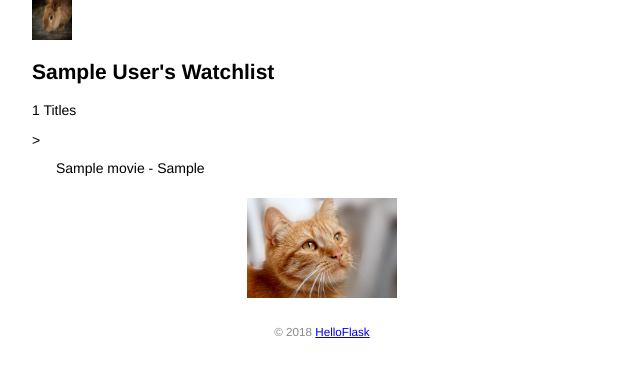
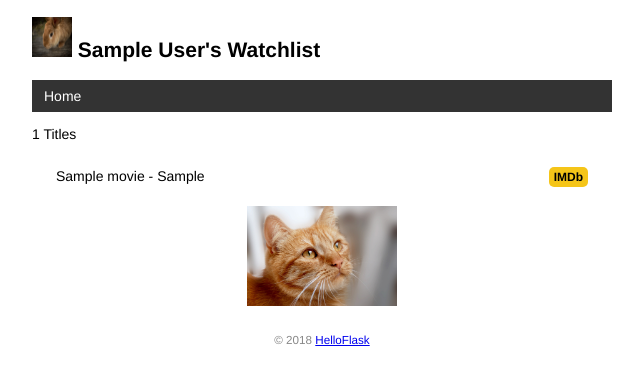
Before and after one commit to The-Sunspot/PyWebLearning, a Flask app: page / in a window 1280 px wide. Shown: the top 385 px of the page, without its empty margins (318-961 px from the left). Run offline with Flask 2, Linux system fonts and the light colour scheme; tables that the repository leaves empty hold one stand-in row (values such as "Sample post").

Commit message:
进阶模版

```diff
--- a/app.py
+++ b/app.py
@@ -20,31 +20,18 @@ class Movie(db.Model): # 表名将会是 movie
     id = db.Column(db.Integer, primary_key=True) # 主键
     title = db.Column(db.String(60)) # 电影标题
     year = db.Column(db.String(4)) # 电影年份
+@app.context_processor
+def inject_user(): # 函数名可以随意修改
+    user = User.query.first()
+    return dict(name=user.name) # 需要返回字典，等同于return {'user': user}
+
 @app.route('/')
 def index():
     user = User.query.first() # 读取用户记录
     movies = Movie.query.all() # 读取所有电影记录
-    return render_template('index.html', name=user.name, movies=movies)
+    return render_template('index.html', movies=movies)
 
-import click
-@app.cli.command()
-def forge():
-    name = 'Grey Li'
-    movies = [
-        {'title': 'My Neighbor Totoro', 'year': '1988'},
-        {'title': 'Dead Poets Society', 'year': '1989'},
-        {'title': 'A Perfect World', 'year': '1993'},
-        {'title': 'Leon', 'year': '1994'},
-        {'title': 'Mahjong', 'year': '1996'},
-        {'title': 'Swallowtail Butterfly', 'year': '1996'},
-        {'title': 'King of Comedy', 'year': '1999'},
-        {'title': 'Devils on the Doorstep', 'year': '1999'},
-        {'title': 'WALL-E', 'year': '2008'},
-        {'title': 'The Pork of Music', 'year': '2012'},
-    ]
-    user = User(name=name)
-    db.session.add(user)
-    for m in movies:
-        movie = Movie(title=m['title'], year=m['year'])
-        db.session.add(movie)
-    db.session.commit()
+@app.errorhandler(404) # 传入要处理的错误代码
+def page_not_found(e): # 接受异常对象作为参数
+    user = User.query.first()
+    return render_template('404.html'), 404 # 返回模板和状态码
--- a/static/css/style.css
+++ b/static/css/style.css
@@ -41,3 +41,39 @@ footer {
     margin: 0 auto;
     height: 100px;
 }
+nav ul {
+    list-style-type: none;
+    margin: 0;
+    padding: 0;
+    overflow: hidden;
+    background-color: #333;
+}
+
+nav li {
+    float: left;
+}
+
+nav li a {
+    display: block;
+    color: white;
+    text-align: center;
+    padding: 8px 12px;
+    text-decoration: none;
+}
+
+nav li a:hover {
+    background-color: #111;
+}
+.float-right {
+    float: right;
+}
+
+.imdb {
+    font-size: 12px;
+    font-weight: bold;
+    color: black;
+    text-decoration: none;
+    background: #F5C518;
+    border-radius: 5px;
+    padding: 3px 5px;
+}
--- /dev/null
+++ b/templates/base.html
@@ -0,0 +1,28 @@
+<!DOCTYPE html>
+<html lang="en">
+<head>
+    {% block head %}
+    <meta charset="utf-8">
+    <meta name="viewport" content="width=device-width, initial-scale=1.0">
+    <title>{{name }}'s Watchlist</title>
+    <link rel="icon" href="{{url_for('static',filename='firstfavicon.icon.ico')}}">
+    <link rel="stylesheet" href="{{ url_for('static', filename='css/style.css') }}" type="text/css">
+    {% endblock %}
+</head>
+<body>
+    <h2>
+       <img class="a" src="{{url_for('static',filename='images/a.jpg')}}" alt="a">
+        {{ name }}'s Watchlist
+    </h2>
+    <nav>
+        <ul>
+            <li><a href="{{ url_for('index') }}">Home</a></li>
+        </ul>
+    </nav>
+    {% block content %}
+    {% endblock %}
+    <footer>
+        <small>&copy; 2018 <a href="http://helloflask.com/tutorial">HelloFlask</a></small>
+	</footer>
+</body>
+</html>
--- a/templates/index.html
+++ b/templates/index.html
@@ -1,24 +1,15 @@
-<!DOCTYPE html>
-<html lang="en">
-    <head>
-        <meta charset="utf-8">
-        <link rel="icon" href="{{url_for('static',filename='firstfavicon.icon.ico')}}">
-        <link rel="stylesheet" href="{{ url_for('static', filename='css/style.css') }}" type="text/css">
-        <title>{{ name }}'s Watchlist</title>
-    </head>
-    <body>
-        <img class="a" src="{{url_for('static',filename='images/a.jpg')}}" alt="a">
-        <h2>{{ name }}'s Watchlist</h2>
-        {# 使用 length 过滤器获取 movies 变量的长度 #}
-        <p>{{ movies|length }} Titles</p>
-        <ul class="movie-list">>
-            {% for movie in movies %} {# 迭代 movies 变量 #}
-            <li>{{ movie.title }} - {{ movie.year }}</li> {# 等同于movie['title'] #}
-            {% endfor %} {# 使用 endfor 标签结束 for 语句 #}
-        </ul>
-        <img class="b" src="{{url_for('static',filename='images/b.jpg')}}" alt="b">
-        <footer>
-            <small>&copy; 2018 <a href="http://helloflask.com/tutorial">HelloFlask</a></small>
-        </footer>
-    </body>
-</html>
+{% extends 'base.html' %}
+
+{% block content %}
+<p>{{ movies|length }} Titles</p>
+<ul class="movie-list">
+    {% for movie in movies %}
+    <li>{{ movie.title }} - {{ movie.year }}
+        <span class="float-right">
+            <a class="imdb" href="https://www.imdb.com/find?q={{ movie.title }}" target="_blank" title="Find this movie on IMDb">IMDb</a>
+        </span>
+    </li>
+    {% endfor %}
+</ul>
+<img class="b" src="{{url_for('static',filename='images/b.jpg')}}" alt="b">
+{% endblock %}
```
Also changed, not shown: templates/404.html (+5 -17 lines).
